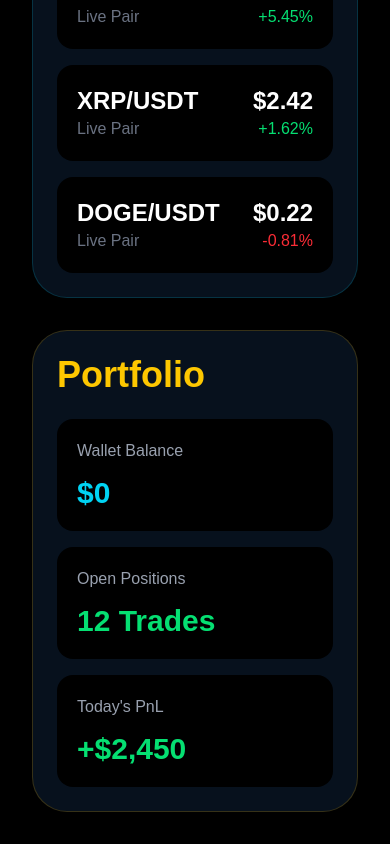
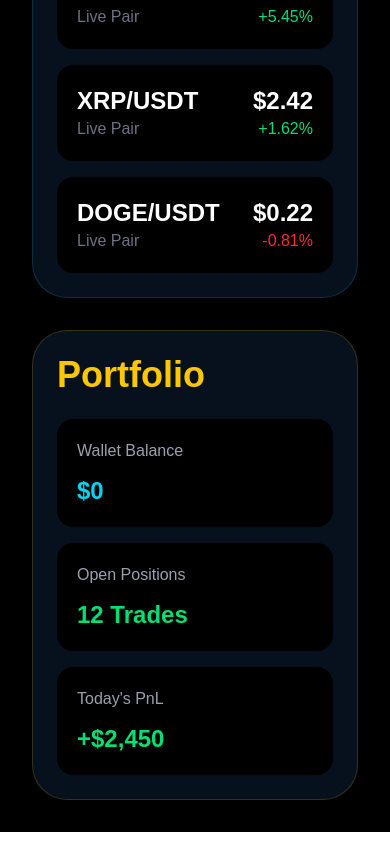
Before and after one commit to tradenovaglobal/tradenova-app, a Next.js app: page /dashboard in a window 390 px wide. Shown: the part 2408-3252 px from the top of the page. Built offline with nearby package versions, Linux system fonts and the light colour scheme; no server answers; the database is empty; sample sign-in values are in the browser's storage.

Commit message:
dashboard mobile ui fix

```diff
--- a/app/dashboard/page.tsx
+++ b/app/dashboard/page.tsx
@@ -349,21 +349,21 @@
 
                   <div className="bg-black rounded-2xl p-5">
                     <p className="text-gray-400">Wallet Balance</p>
-                    <h1 className="text-3xl md:text-5xl font-black text-cyan-400 mt-3">
+                    <h1 className="text-2xl md:text-4xl font-black text-cyan-400 mt-3">
                       ${userData?.balance || 0}
                     </h1>
                   </div>
 
                   <div className="bg-black rounded-2xl p-5">
                     <p className="text-gray-400">Open Positions</p>
-                    <h1 className="text-3xl md:text-5xl font-black text-green-400 mt-3">
+                    <h1 className="text-2xl md:text-4xl font-black text-green-400 mt-3">
                       12 Trades
                     </h1>
                   </div>
 
                   <div className="bg-black rounded-2xl p-5">
                     <p className="text-gray-400">Today's PnL</p>
-                    <h1 className="text-3xl md:text-5xl font-black text-green-400 mt-3">
+                    <h1 className="text-2xl md:text-4xl font-black text-green-400 mt-3">
                       +$2,450
                     </h1>
                   </div>
```
